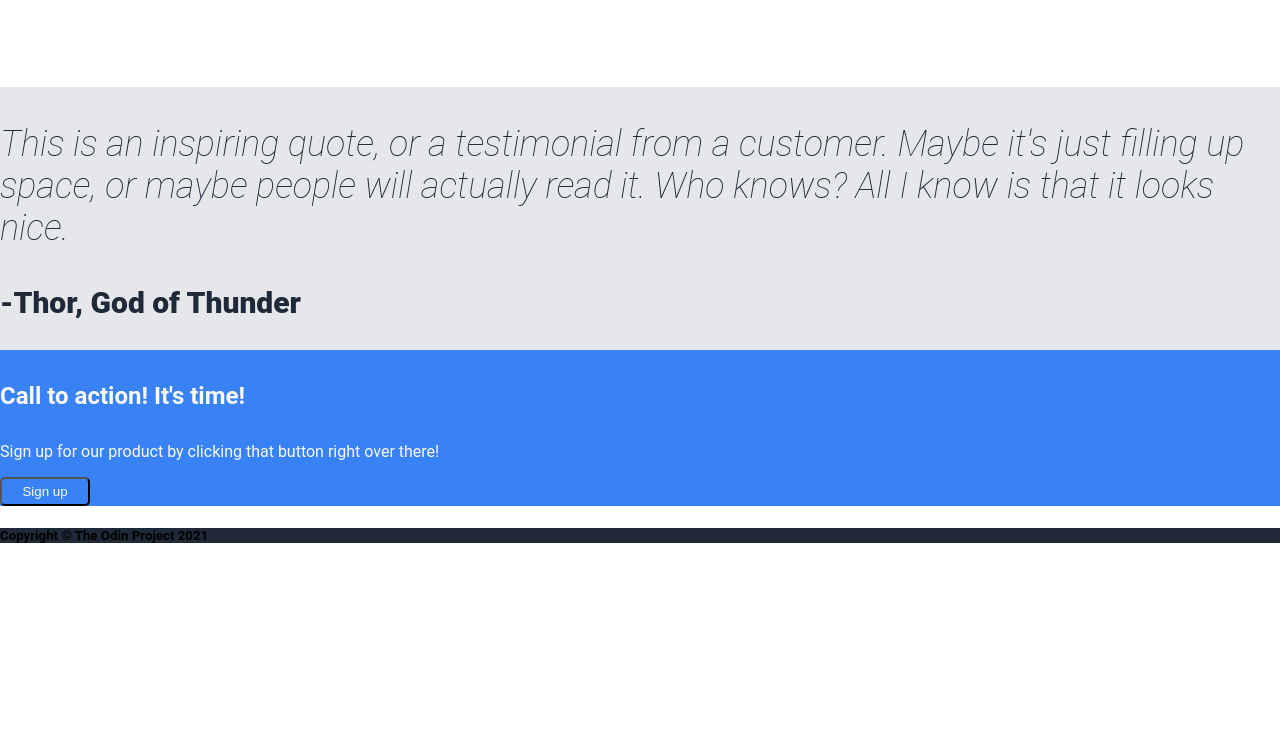
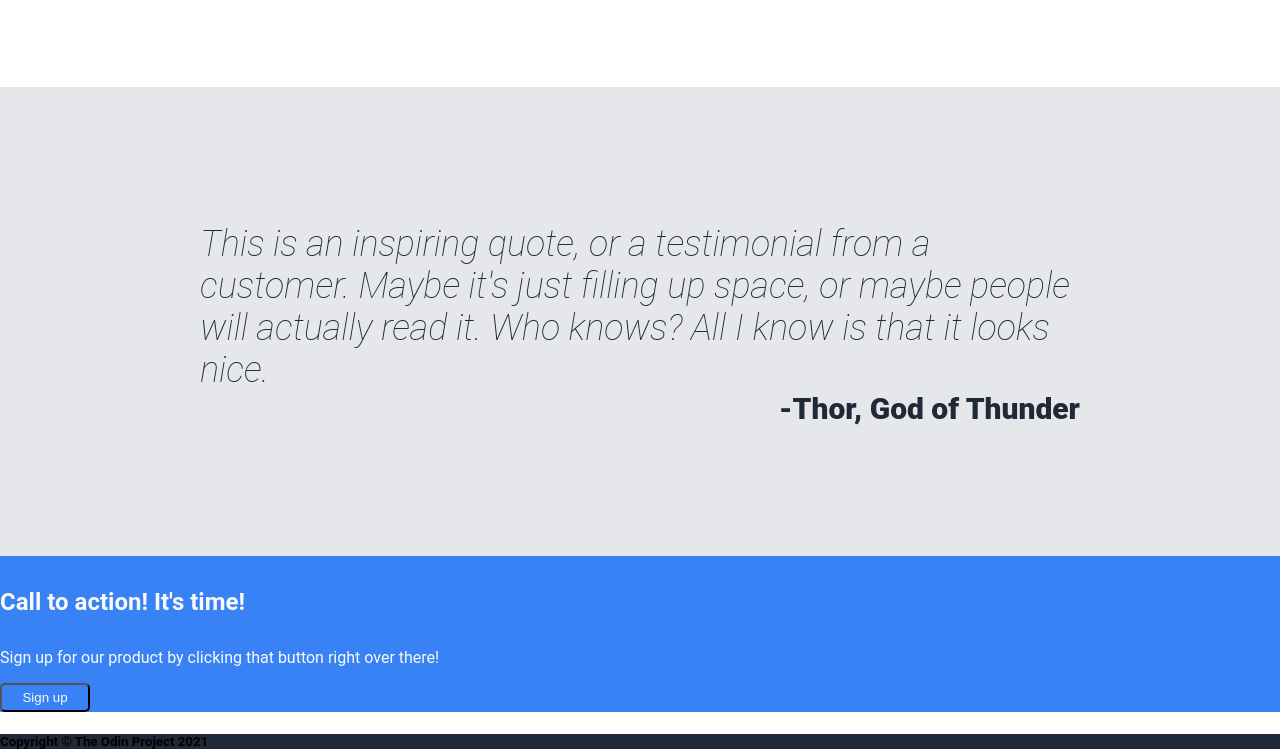
Before and after one commit to BrockBunting25/landing-page, a plain HTML site: page index.html in a window 1280 px wide. Shown: the part 728-1481 px from the top of the page. Before the commit the page ends 1293 px from the top, so only its background shows below. Drawn offline with Linux system fonts and the light colour scheme.

Commit message:
Finish quote completely

```diff
--- a/style.css
+++ b/style.css
@@ -177,3 +177,25 @@ button {
 }
 
 /*End Random Info/Start Quote*/
+
+.whole-quote {
+    display: flex;
+    flex-direction: column;
+    padding: 100px;
+    padding-left: 200px;
+    padding-right: 200px;
+}
+
+.thor {
+    display: flex;
+    justify-content: flex-end;
+    margin-top: 0%;
+}
+
+.quote {
+    display: flex;
+    margin-bottom: 0%;
+    flex-wrap: wrap;
+}
+
+/*End Quote/Start Action*/
```
Also changed, not shown: index.html (+1 -0 lines).
